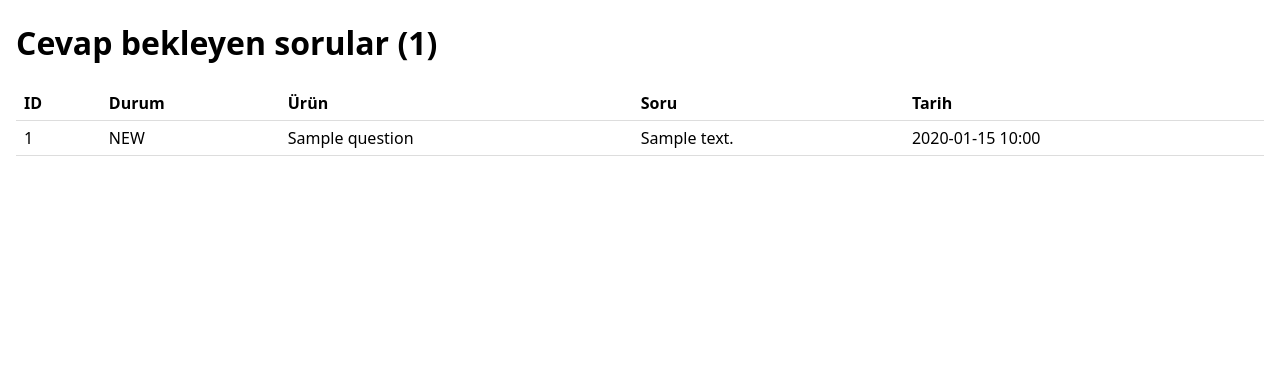
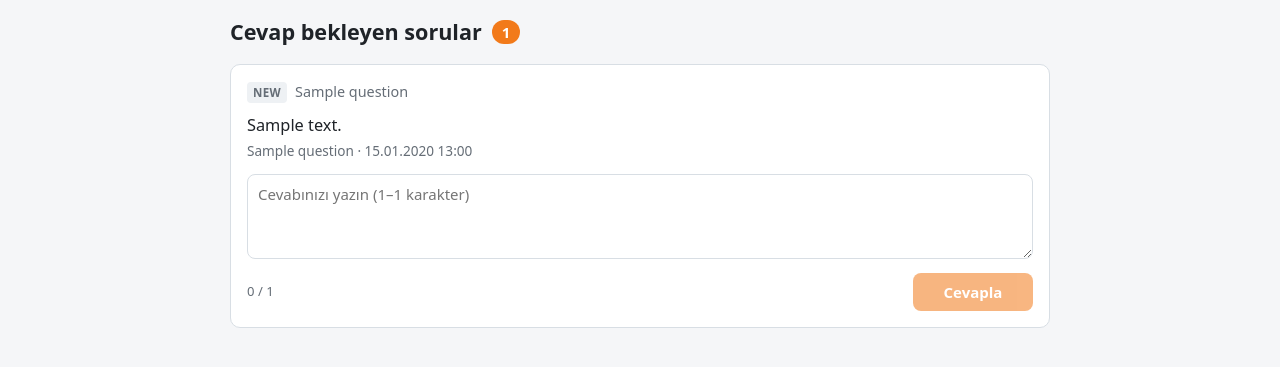
Before and after one commit to Erentorman/trendyol-qna, a Flask app: template app/templates/index.html in a window 1280 px wide. Shown: the top 367 px of the page. Run offline with Flask 3, Linux system fonts and the light colour scheme; the template is opened without the code that fills it: most values are stand-ins (such as "Sample title", 1, 10 or a date in 2020); parts of the project's set-up code (start-up, migrations or seed data) failed here and were passed over.

Commit message:
Phase 5: single-page Q&A interface
- Question cards for NEW/REOPENED with customer, product, text, local time, status
- REOPENED cards show previous answer, answered_at and last error code
- Answer form: 10-2000 char validation (code-point count like the backend),
  live counter, loading state, per-card double-submit guard
- Normalized error codes mapped to clear Turkish messages; raw bodies never shown
- /api/answer accepts "answer" (legacy "text" still accepted)
- Vanilla JS unit tests via node:test (no npm deps), run from pytest

Co-Authored-By: Claude Opus 5.5 <noreply@anthropic.com>

```diff
--- a/app/routes.py
+++ b/app/routes.py
@@ -1,10 +1,12 @@
 import logging
+from zoneinfo import ZoneInfo
 
 from flask import Blueprint, current_app, jsonify, render_template, request
 
 from app import crud
 from app.answer_service import AnswerError, submit_answer
 from app.db import SessionLocal
+from app.trendyol_client import ANSWER_MAX_LENGTH, ANSWER_MIN_LENGTH
 
 logger = logging.getLogger(__name__)
 
@@ -12,6 +14,14 @@ bp = Blueprint("questions", __name__)
 
 DEFAULT_LIMIT = 50
 MAX_LIMIT = 200
+
+
+DISPLAY_TZ = ZoneInfo("Europe/Istanbul")  # DB stores UTC; the UI shows Turkish local time
+
+
+@bp.app_template_filter("local_dt")
+def local_dt(value, fmt="%d.%m.%Y %H:%M"):
+    return value.astimezone(DISPLAY_TZ).strftime(fmt) if value else ""
 
 
 def ok(data, status=200):
@@ -36,6 +46,9 @@ def serialize(q):
         "error_code": q.error_code,
         "error_message": q.error_message,
         "question_created_at": q.question_created_at.isoformat() if q.question_created_at else None,
+        # Previous answer: relevant for REOPENED questions.
+        "answer_text": q.answer_text,
+        "answered_at": q.answered_at.isoformat() if q.answered_at else None,
     }
 
 
@@ -43,7 +56,8 @@ def serialize(q):
 def index():
     with SessionLocal() as session:
         questions = crud.get_answerable_questions(session, limit=MAX_LIMIT)
-        return render_template("index.html", questions=questions)
+        return render_template("index.html", questions=questions,
+                               min_length=ANSWER_MIN_LENGTH, max_length=ANSWER_MAX_LENGTH)
 
 
 @bp.get("/api/questions")
@@ -61,12 +75,14 @@ def answer():
     body = request.get_json(silent=True)
     if not isinstance(body, dict):
         return fail("INVALID_REQUEST", "Request body must be a JSON object.", 400)
-    question_id, text = body.get("question_id"), body.get("text")
+    question_id = body.get("question_id")
+    # "answer" is the documented field; "text" is still accepted for older clients.
+    text = body.get("answer", body.get("text"))
     # bool is an int subclass: reject true/false explicitly.
     if not isinstance(question_id, int) or isinstance(question_id, bool) or question_id < 1:
         return fail("INVALID_REQUEST", "question_id must be a positive integer.", 400)
     if not isinstance(text, str):
-        return fail("INVALID_REQUEST", "text must be a string.", 400)
+        return fail("INVALID_REQUEST", "answer must be a string.", 400)
 
     client = current_app.extensions.get("trendyol_client")
     with SessionLocal() as session:
--- /dev/null
+++ b/app/static/app.js
@@ -0,0 +1,198 @@
+/* Answer form behaviour for the question list. Vanilla JS, no build step.
+ *
+ * The frontend only improves UX (validation, counter, no double submit).
+ * The real safety net is the backend's atomic lock in POST /api/answer.
+ * Exported as a CommonJS module under Node so the logic can be unit tested.
+ */
+(function () {
+  "use strict";
+
+  const REQUEST_TIMEOUT_MS = 120000; // backend retries can take ~1 minute
+
+  const MESSAGES = {
+    SUCCESS: "Cevabınız Trendyol'a gönderildi.",
+    SENDING: "Cevap gönderiliyor… Trendyol yanıtı birkaç saniye sürebilir, lütfen bekleyin.",
+    EMPTY_ANSWER: "Cevap boş olamaz.",
+    ANSWER_TOO_SHORT: "Cevap en az 10 karakter olmalı.",
+    ANSWER_TOO_LONG: "Cevap en fazla 2000 karakter olabilir.",
+    ALREADY_LOCKED: "Bu soru şu anda cevaplanamıyor: başka bir işlemde ya da zaten cevaplanmış. Güncel durum için sayfayı yenileyin.",
+    QUESTION_ALREADY_ANSWERED: "Bu soru Trendyol'da zaten cevaplanmış; soru kapatıldı.",
+    TIME_LIMIT_EXCEEDED: "Bu sorunun cevaplama süresi dolmuş; soru kapatıldı.",
+    FORBIDDEN_WORD: "Cevap Trendyol'un yasaklı kelime kontrolüne takıldı. Trendyol hâlâ cevap bekliyorsa soru bir sonraki senkronizasyonda tekrar açılır; cevabı düzenleyip yeniden gönderebilirsiniz.",
+    RATE_LIMITED: "Trendyol istek limiti aşıldı. Soru bir sonraki senkronizasyonda tekrar açılacak; birkaç dakika sonra yeniden deneyin.",
+    SERVER_ERROR: "Trendyol şu anda yanıt vermiyor. Soru bir sonraki senkronizasyonda tekrar açılacak.",
+    NETWORK_ERROR: "Trendyol'a bağlanılamadı (zaman aşımı). Soru bir sonraki senkronizasyonda tekrar açılacak.",
+    AUTH_ERROR: "Trendyol API kimlik bilgileri reddedildi. Yöneticiye haber verin.",
+    TRENDYOL_NOT_CONFIGURED: "Trendyol API ayarları eksik; cevap gönderilemiyor.",
+    QUESTION_NOT_FOUND: "Soru bulunamadı. Sayfayı yenileyin.",
+    INTERNAL_ERROR: "Beklenmeyen bir sunucu hatası oluştu.",
+    CLIENT_NETWORK: "Sunucuya ulaşılamadı. Cevabın gidip gitmediğini görmek için sayfayı yenileyin.",
+    CLIENT_TIMEOUT: "Sunucu zamanında yanıt vermedi. Cevabın gidip gitmediğini görmek için sayfayı yenileyin.",
+    BAD_RESPONSE: "Sunucudan beklenmeyen bir yanıt geldi. Sayfayı yenileyin.",
+    UNKNOWN: "Cevap gönderilemedi.",
+  };
+
+  // Errors returned BEFORE the backend took the lock: state is unchanged, the user
+  // can fix the text and resend from the same card. Any other error means the
+  // question moved on (FAILED/CLOSED/locked) or its state is unknown.
+  const EDITABLE_ERRORS = new Set([
+    "EMPTY_ANSWER", "ANSWER_TOO_SHORT", "ANSWER_TOO_LONG", "INVALID_REQUEST",
+    "TRENDYOL_NOT_CONFIGURED",
+  ]);
+
+  // Count like the backend (Python len on the stripped text): code points, not UTF-16 units.
+  function charCount(text) {
+    return Array.from((text || "").trim()).length;
+  }
+
+  function validateAnswer(text, min, max) {
+    const n = charCount(text);
+    if (n === 0) return { ok: false, code: "EMPTY_ANSWER" };
+    if (n < min) return { ok: false, code: "ANSWER_TOO_SHORT" };
+    if (n > max) return { ok: false, code: "ANSWER_TOO_LONG" };
+    return { ok: true, code: null };
+  }
+
+  function counterLabel(text, min, max) {
+    const n = charCount(text);
+    return { text: n + " / " + max, invalid: n > 0 && (n < min || n > max) };
+  }
+
+  // Only our own mapped texts or the backend's normalized message are ever shown.
+  function messageFor(error) {
+    const code = error && error.code;
+    if (code && MESSAGES[code]) return MESSAGES[code];
+    return (error && typeof error.message === "string" && error.message) || MESSAGES.UNKNOWN;
+  }
+
+  async function postAnswer(fetchImpl, questionId, answer) {
+    const controller = new AbortController();
+    const timer = setTimeout(() => controller.abort(), REQUEST_TIMEOUT_MS);
+    try {
+      const resp = await fetchImpl("/api/answer", {
+        method: "POST",
+        headers: { "Content-Type": "application/json", Accept: "application/json" },
+        body: JSON.stringify({ question_id: questionId, answer: answer }),
+        signal: controller.signal,
+      });
+      let body = null;
+      try {
+        body = await resp.json();
+      } catch (_) {
+        body = null; // e.g. an HTML error page from a proxy: never displayed
+      }
+      if (body && typeof body.ok === "boolean") return body;
+      return { ok: false, error: { code: "BAD_RESPONSE" } };
+    } catch (err) {
+      const code = err && err.name === "AbortError" ? "CLIENT_TIMEOUT" : "CLIENT_NETWORK";
+      return { ok: false, error: { code: code } };
+    } finally {
+      clearTimeout(timer);
+    }
+  }
+
+  function setupCard(card, opts) {
+    const form = card.querySelector(".answer-form");
+    const textarea = card.querySelector("textarea");
+    const button = card.querySelector('[data-role="submit"]');
+    const counter = card.querySelector('[data-role="counter"]');
+    const message = card.querySelector('[data-role="message"]');
+    const status = card.querySelector(".status");
+    const { fetchImpl, min, max, onAnswered } = opts;
+    let inFlight = false; // per-card guard: blocks double click / double submit
+    let done = false;
+
+    function show(kind, text) {
+      message.className = "message is-" + kind;
+      message.textContent = text;
+    }
+
+    function refresh() {
+      const c = counterLabel(textarea.value, min, max);
+      counter.textContent = c.text;
+      counter.classList.toggle("is-invalid", c.invalid);
+      if (!inFlight && !done) button.disabled = !validateAnswer(textarea.value, min, max).ok;
+    }
+
+    function setLoading(loading) {
+      button.disabled = loading || done;
+      textarea.readOnly = loading || done;
+      button.classList.toggle("is-loading", loading);
+      button.textContent = loading ? "Gönderiliyor…" : "Cevapla";
+    }
+
+    function finish() {
+      done = true;
+      card.classList.add("is-done");
+      setLoading(false);
+    }
+
+    textarea.addEventListener("input", refresh);
+
+    form.addEventListener("submit", async function (event) {
+      event.preventDefault();
+      if (inFlight || done) return;
+
+      const check = validateAnswer(textarea.value, min, max);
+      if (!check.ok) {
+        show("error", messageFor(check));
+        return;
+      }
+
+      inFlight = true;
+      setLoading(true);
+      show("info", MESSAGES.SENDING);
+
+      const result = await postAnswer(fetchImpl, Number(card.dataset.questionId), textarea.value.trim());
+      inFlight = false;
+
+      if (result.ok) {
+        card.dataset.status = "ANSWERED";
+        status.textContent = "ANSWERED";
+        status.className = "status status-answered";
+        finish();
+        show("success", MESSAGES.SUCCESS);
+        if (onAnswered) onAnswered(card);
+        return;
+      }
+
+      const code = result.error && result.error.code;
+      if (EDITABLE_ERRORS.has(code)) {
+        setLoading(false);
+        refresh();
+      } else {
+        finish();
+      }
+      show("error", messageFor(result.error));
+    });
+
+    refresh();
+  }
+
+  function init(doc, fetchImpl) {
+    const list = doc.getElementById("questions");
+    if (!list) return;
+    const min = Number(list.dataset.min) || 10;
+    const max = Number(list.dataset.max) || 2000;
+    const openCount = doc.getElementById("open-count");
+    list.querySelectorAll(".card").forEach(function (card) {
+      setupCard(card, {
+        fetchImpl: fetchImpl,
+        min: min,
+        max: max,
+        onAnswered: function () {
+          if (openCount) openCount.textContent = String(Math.max(0, Number(openCount.textContent) - 1));
+        },
+      });
+    });
+  }
+
+  const api = { MESSAGES, EDITABLE_ERRORS, charCount, validateAnswer, counterLabel, messageFor,
+                postAnswer, setupCard, init };
+
+  if (typeof module === "object" && module.exports) {
+    module.exports = api;
+  } else {
+    init(document, window.fetch.bind(window)); // script is loaded at the end of <body>
+  }
+})();
--- /dev/null
+++ b/app/static/style.css
@@ -0,0 +1,49 @@
+:root {
+  --bg: #f5f6f8; --card: #fff; --text: #1f2328; --muted: #656d76; --border: #d8dee4;
+  --accent: #f27a1a; --accent-dark: #d9650b;
+  --ok-bg: #e8f5ec; --ok: #1a7f37; --err-bg: #fdecec; --err: #b42318; --warn-bg: #fff4e5; --warn: #9a5b00;
+}
+* { box-sizing: border-box; }
+body { margin: 0; padding: 16px; background: var(--bg); color: var(--text);
+       font: 15px/1.5 system-ui, -apple-system, "Segoe UI", sans-serif; }
+.page-header, main { max-width: 820px; margin: 0 auto; }
+.page-header { display: flex; align-items: center; gap: 10px; margin-bottom: 16px; }
+h1 { font-size: 1.35rem; margin: 0; }
+.badge-count { background: var(--accent); color: #fff; border-radius: 999px; padding: 1px 10px; font-weight: 600; }
+.card { background: var(--card); border: 1px solid var(--border); border-radius: 10px;
+        padding: 16px; margin-bottom: 12px; }
+.card-head { display: flex; align-items: center; gap: 8px; flex-wrap: wrap; }
+.product { color: var(--muted); font-size: .9rem; }
+.status { font-size: .72rem; font-weight: 700; letter-spacing: .03em; border-radius: 4px; padding: 2px 6px;
+          background: #eef1f4; color: var(--muted); }
+.status-reopened { background: var(--warn-bg); color: var(--warn); }
+.status-answered { background: var(--ok-bg); color: var(--ok); }
+.question { font-size: 1.02rem; margin: 10px 0 4px; white-space: pre-wrap; overflow-wrap: anywhere; }
+.meta { color: var(--muted); font-size: .85rem; margin: 0 0 12px; }
+.previous { background: var(--warn-bg); border-radius: 8px; padding: 8px 12px; margin-bottom: 12px; font-size: .9rem; }
+.previous p { margin: 2px 0; overflow-wrap: anywhere; }
+.previous-title { color: var(--warn); font-weight: 600; }
+.previous-date { color: var(--muted); }
+textarea { width: 100%; resize: vertical; padding: 8px 10px; border: 1px solid var(--border);
+           border-radius: 8px; font: inherit; }
+textarea:focus { outline: 2px solid var(--accent); outline-offset: -1px; }
+.form-row { display: flex; justify-content: space-between; align-items: center; margin-top: 8px; gap: 8px; }
+.counter { font-size: .82rem; color: var(--muted); font-variant-numeric: tabular-nums; }
+.counter.is-invalid { color: var(--err); }
+button { background: var(--accent); color: #fff; border: 0; border-radius: 8px; padding: 8px 18px;
+         font: inherit; font-weight: 600; cursor: pointer; min-width: 120px; }
+button:hover:not(:disabled) { background: var(--accent-dark); }
+button:disabled { opacity: .55; cursor: not-allowed; }
+button.is-loading { opacity: .8; cursor: progress; }
+.message { margin: 8px 0 0; font-size: .9rem; min-height: 0; }
+.message:empty { display: none; }
+.message.is-info { color: var(--muted); }
+.message.is-success { background: var(--ok-bg); color: var(--ok); padding: 8px 10px; border-radius: 6px; }
+.message.is-error { background: var(--err-bg); color: var(--err); padding: 8px 10px; border-radius: 6px; }
+.card.is-done { opacity: .85; }
+.empty { color: var(--muted); text-align: center; padding: 40px 0; }
+.sr-only { position: absolute; width: 1px; height: 1px; overflow: hidden; clip: rect(0 0 0 0); }
+@media (max-width: 520px) {
+  .form-row { flex-direction: column-reverse; align-items: stretch; }
+  button { width: 100%; }
+}
--- a/app/templates/index.html
+++ b/app/templates/index.html
@@ -4,31 +4,59 @@
   <meta charset="utf-8">
   <meta name="viewport" content="width=device-width, initial-scale=1">
   <title>Trendyol Soruları</title>
-  <style>
-    body { font-family: system-ui, sans-serif; margin: 16px; }
-    table { border-collapse: collapse; width: 100%; }
-    th, td { border-bottom: 1px solid #ddd; padding: 6px 8px; text-align: left; vertical-align: top; }
-  </style>
+  <link rel="stylesheet" href="{{ url_for('static', filename='style.css') }}">
 </head>
 <body>
-  <h1>Cevap bekleyen sorular ({{ questions|length }})</h1>
-  {% if questions %}
-  <table>
-    <thead><tr><th>ID</th><th>Durum</th><th>Ürün</th><th>Soru</th><th>Tarih</th></tr></thead>
-    <tbody>
+  <header class="page-header">
+    <h1>Cevap bekleyen sorular</h1>
+    <span class="badge-count" id="open-count">{{ questions|length }}</span>
+  </header>
+
+  <main id="questions" data-min="{{ min_length }}" data-max="{{ max_length }}">
     {% for q in questions %}
-      <tr data-question-id="{{ q.id }}">
-        <td>{{ q.id }}</td>
-        <td>{{ q.local_status }}</td>
-        <td>{{ q.product_name or "-" }}</td>
-        <td>{{ q.question_text }}</td>
-        <td>{{ q.question_created_at.strftime("%Y-%m-%d %H:%M") if q.question_created_at else "-" }}</td>
-      </tr>
+    <article class="card" data-question-id="{{ q.id }}" data-status="{{ q.local_status }}">
+      <div class="card-head">
+        <span class="status status-{{ q.local_status|lower }}">{{ q.local_status }}</span>
+        <span class="product">{{ q.product_name or "Ürün bilgisi yok" }}</span>
+      </div>
+      <p class="question">{{ q.question_text }}</p>
+      <p class="meta">
+        {{ q.customer_name or "Müşteri" }} ·
+        {{ q.question_created_at|local_dt or "tarih yok" }}
+      </p>
+
+      {% if q.local_status == "REOPENED" %}
+      <div class="previous" data-role="previous">
+        <p class="previous-title">Bu soru tekrar açıldı — Trendyol hâlâ cevap bekliyor.</p>
+        {% if q.answer_text %}
+        <p class="previous-answer"><strong>Önceki cevap:</strong> {{ q.answer_text }}</p>
+        {% endif %}
+        {% if q.answered_at %}
+        <p class="previous-date">Önceki cevap tarihi: {{ q.answered_at|local_dt }}</p>
+        {% endif %}
+        {% if q.error_code %}
+        <p class="previous-date">Son hata: {{ q.error_code }}</p>
+        {% endif %}
+      </div>
+      {% endif %}
+
+      <form class="answer-form" novalidate>
+        <label class="sr-only" for="answer-{{ q.id }}">Cevap</label>
+        <textarea id="answer-{{ q.id }}" name="answer" rows="3"
+                  minlength="{{ min_length }}" maxlength="{{ max_length }}"
+                  placeholder="Cevabınızı yazın ({{ min_length }}–{{ max_length }} karakter)"></textarea>
+        <div class="form-row">
+          <span class="counter" data-role="counter">0 / {{ max_length }}</span>
+          <button type="submit" data-role="submit" disabled>Cevapla</button>
+        </div>
+        <p class="message" data-role="message" role="status" aria-live="polite"></p>
+      </form>
+    </article>
+    {% else %}
+    <p class="empty">Cevap bekleyen soru yok.</p>
     {% endfor %}
-    </tbody>
-  </table>
-  {% else %}
-  <p>Cevap bekleyen soru yok.</p>
-  {% endif %}
+  </main>
+
+  <script src="{{ url_for('static', filename='app.js') }}"></script>
 </body>
 </html>
```
Also changed, not shown: tests/js/app.test.js (added, +186 -0 lines), tests/test_routes.py (+11 -4 lines), tests/test_ui.py (added, +77 -0 lines), README.md.
